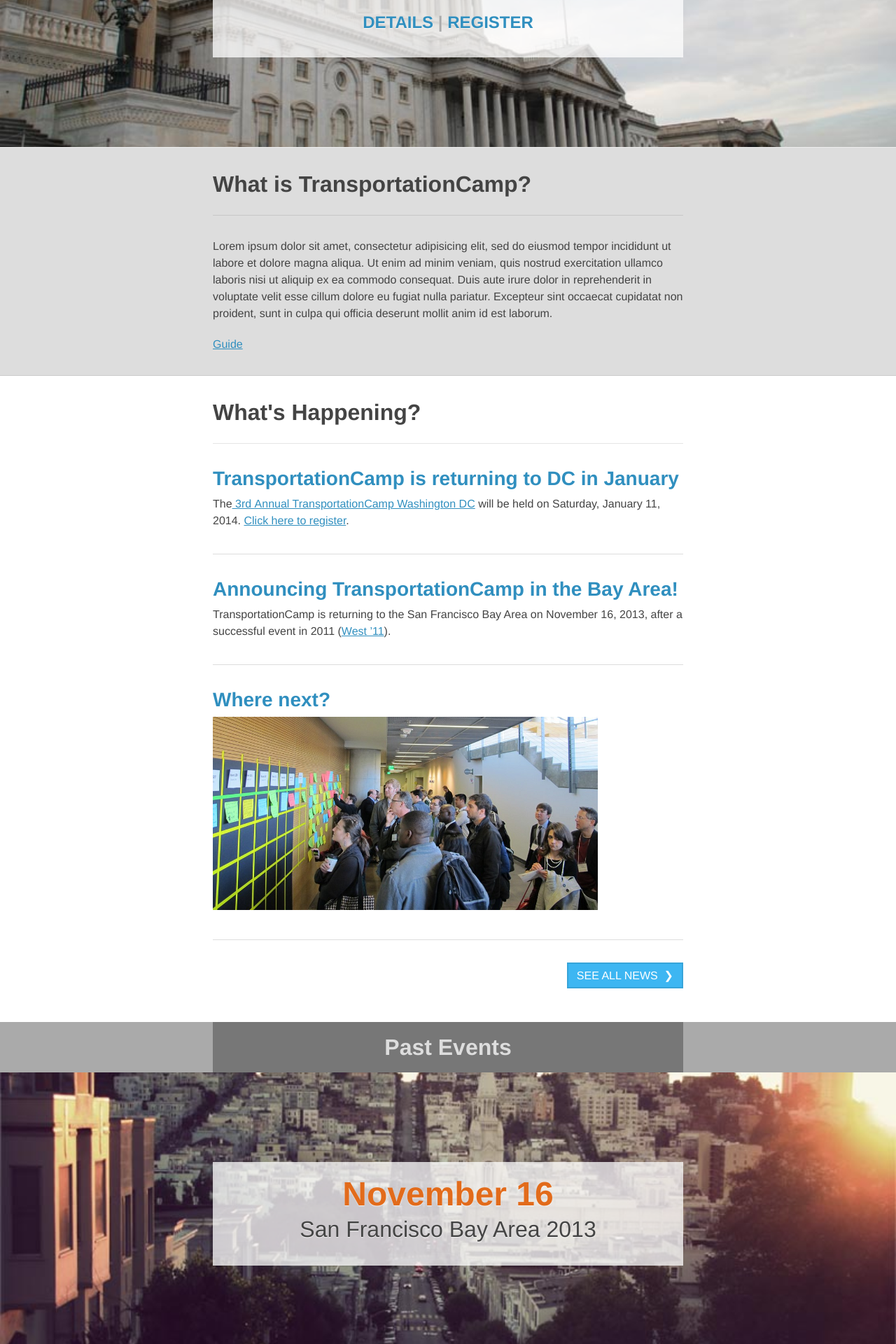
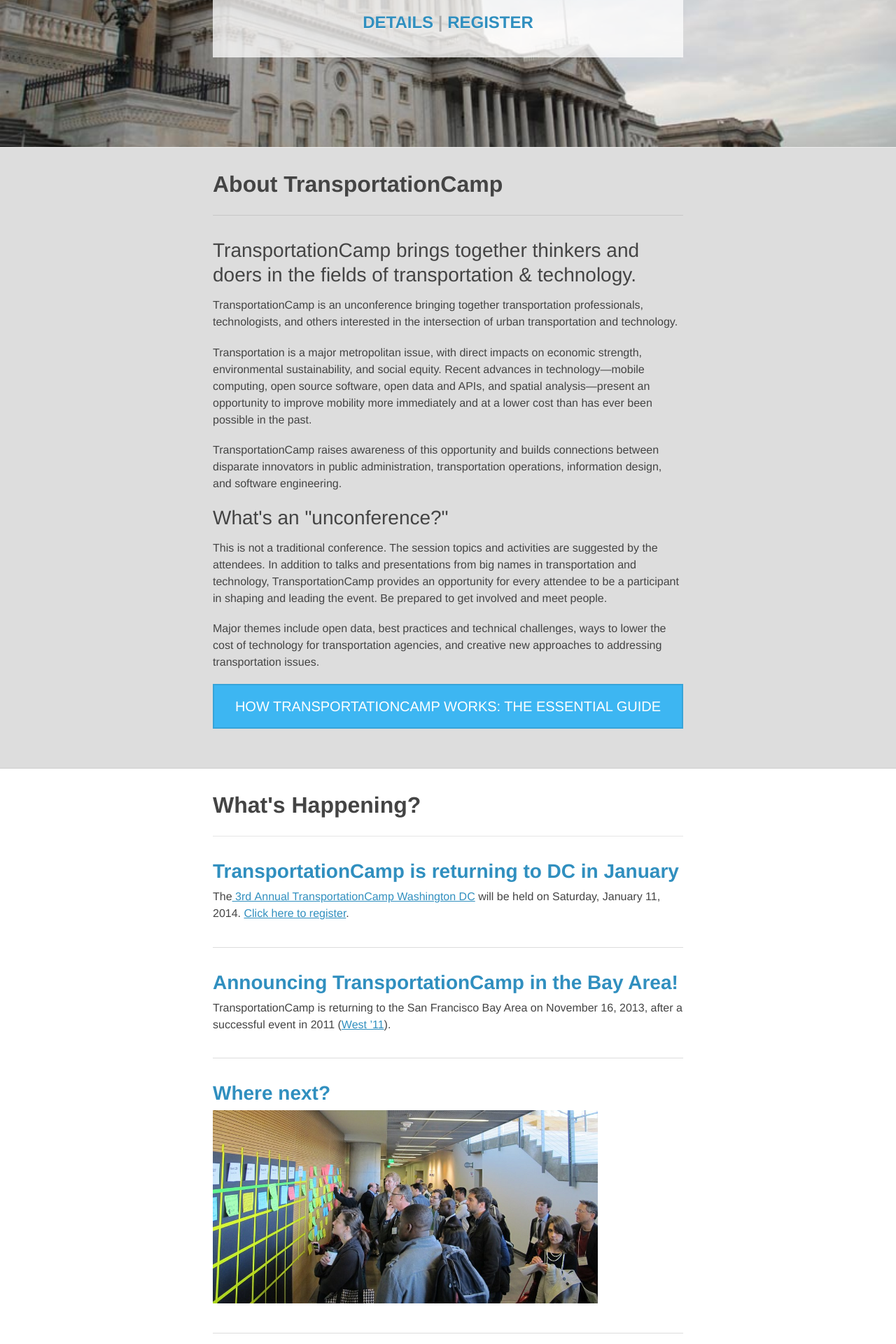
Before and after one commit to transpocamp/transportationcamp.org, a Jekyll site: the page built from index.html, in a window 1280 px wide. Shown: the part 559-2479 px from the top of the page at 70% size. Built offline with Jekyll 4.4.1, drawn with Linux system fonts in a browser that asks for light colours; nearby versions of some CDN libraries; Markdown is read by kramdown in place of the engine named in the settings.

Commit message:
edit about content

```diff
--- a/assets/css/style.css
+++ b/assets/css/style.css
@@ -15,9 +15,9 @@
 h1 { font-size: 2em; }
 h2 { font-size: 2em; }
 h3 { font-size: 1.75em; }
-h4 { font-size: 1.5em; }
-h5 { font-size: 1.25em; }
-h6 { font-size: 1em; text-transform: uppercase; }
+h4 { font-size: 1.75em; font-weight: normal; margin-bottom: 0.5em; }
+h5 { font-size: 1.5em; }
+h6 { font-size: 1.25em; text-transform: uppercase; }
 
 a:hover, a:active { outline: none; }
 a, a:active, a:visited { color: #308fbf; }
@@ -101,8 +101,7 @@
   clear: both;
   display: block;
   margin: 0 0 1.2em;
-  padding-top: 0.75em;
-  padding-bottom: 0.5em;
+  padding: 0.75em 1em;
 	-webkit-box-sizing: border-box;
 	   -moz-box-sizing: border-box;
 	        box-sizing: border-box;
@@ -110,10 +109,9 @@
 }
 .btn-large {
   font-size: 1.25em;
-  padding: 0.75em 1em 0.5em;
 }
 .btn-small {
-  font-size: 0.85em;
+  font-size: 0.75em;
 }
 
 /* Forms */
--- a/index.html
+++ b/index.html
@@ -28,17 +28,24 @@
 <section id="about">
  <div class="container">
    <div class="page-header">
-     <h2>What is TransportationCamp?</h2>
+     <h2>About TransportationCamp</h2>
    </div>
 
-    <p>Lorem ipsum dolor sit amet, consectetur adipisicing elit, sed do eiusmod
-    tempor incididunt ut labore et dolore magna aliqua. Ut enim ad minim veniam,
-    quis nostrud exercitation ullamco laboris nisi ut aliquip ex ea commodo
-    consequat. Duis aute irure dolor in reprehenderit in voluptate velit esse
-    cillum dolore eu fugiat nulla pariatur. Excepteur sint occaecat cupidatat non
-    proident, sunt in culpa qui officia deserunt mollit anim id est laborum.</p>
+    <h4>TransportationCamp brings together thinkers and doers in the fields of transportation &amp; technology.</h4>
 
-    <a href="{{ site.baseurl }}/2011/02/how-transportationcamp-works-the-essential-guide/">Guide</a>
+    <p>TransportationCamp is an unconference bringing together transportation professionals, technologists, and others interested in the intersection of urban transportation and technology.</p>
+
+    <p>Transportation is a major metropolitan issue, with direct impacts on economic strength, environmental sustainability, and social equity. Recent advances in technology&mdash;mobile computing, open source software, open data and APIs, and spatial analysis&mdash;present an opportunity to improve mobility more immediately and at a lower cost than has ever been possible in the past.</p>
+
+      <p>TransportationCamp raises awareness of this opportunity and builds  connections between disparate innovators in public administration, transportation operations, information design, and software engineering.</p>
+
+    <h4>What's an "unconference?"</h4>
+
+    <p>This is not a traditional conference. The session topics and activities are suggested by the attendees. In addition to talks and presentations from big names in transportation and technology, TransportationCamp provides an opportunity for every attendee to be a participant in shaping and leading the event. Be prepared to get involved and meet people.
+
+    <p>Major themes include open data, best practices and technical challenges, ways to lower the cost of technology for transportation agencies, and creative new approaches to addressing transportation issues.</p>
+
+    <a class="btn btn-block btn-large" href="{{ site.baseurl }}/2011/02/how-transportationcamp-works-the-essential-guide/">How TransportationCamp works: <span class="nobreak">the essential guide</span></a>
   </div>
 </section>
 
```
